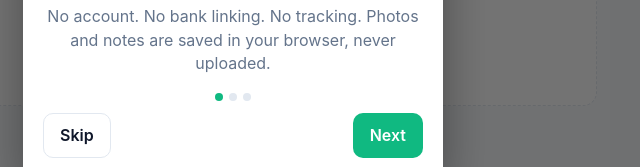
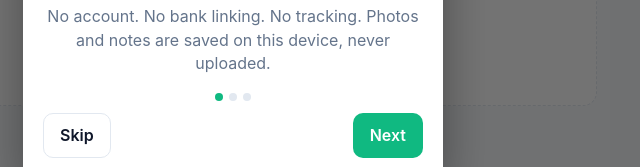
Before and after one commit to JoelMekonnenOfficial/snaptab-pwa, a plain HTML site: page index.html in a window 1280 px wide. Shown: the part 397-564 px from the top of the page, 407-1047 px from the left. Drawn offline with Linux system fonts and the light colour scheme.

Commit message:
Say data is stored "on this device" instead of "in your browser" on the first screen
Co-Authored-By: Claude Fable 5.2 <noreply@anthropic.com>
Claude-Session: https://claude.ai/code/session_01G9Zxhts8T4JnDX1r4UVYTD

```diff
--- a/index.html
+++ b/index.html
@@ -40,7 +40,7 @@
           </svg>
         </div>
         <h2 id="onb-title">Your receipts stay on this device</h2>
-        <p>No account. No bank linking. No tracking. Photos and notes are saved in your browser, never uploaded.</p>
+        <p>No account. No bank linking. No tracking. Photos and notes are saved on this device, never uploaded.</p>
       </article>
       <article class="onb-slide" data-slide="2" hidden>
         <div class="onb-icon" aria-hidden="true">
```
